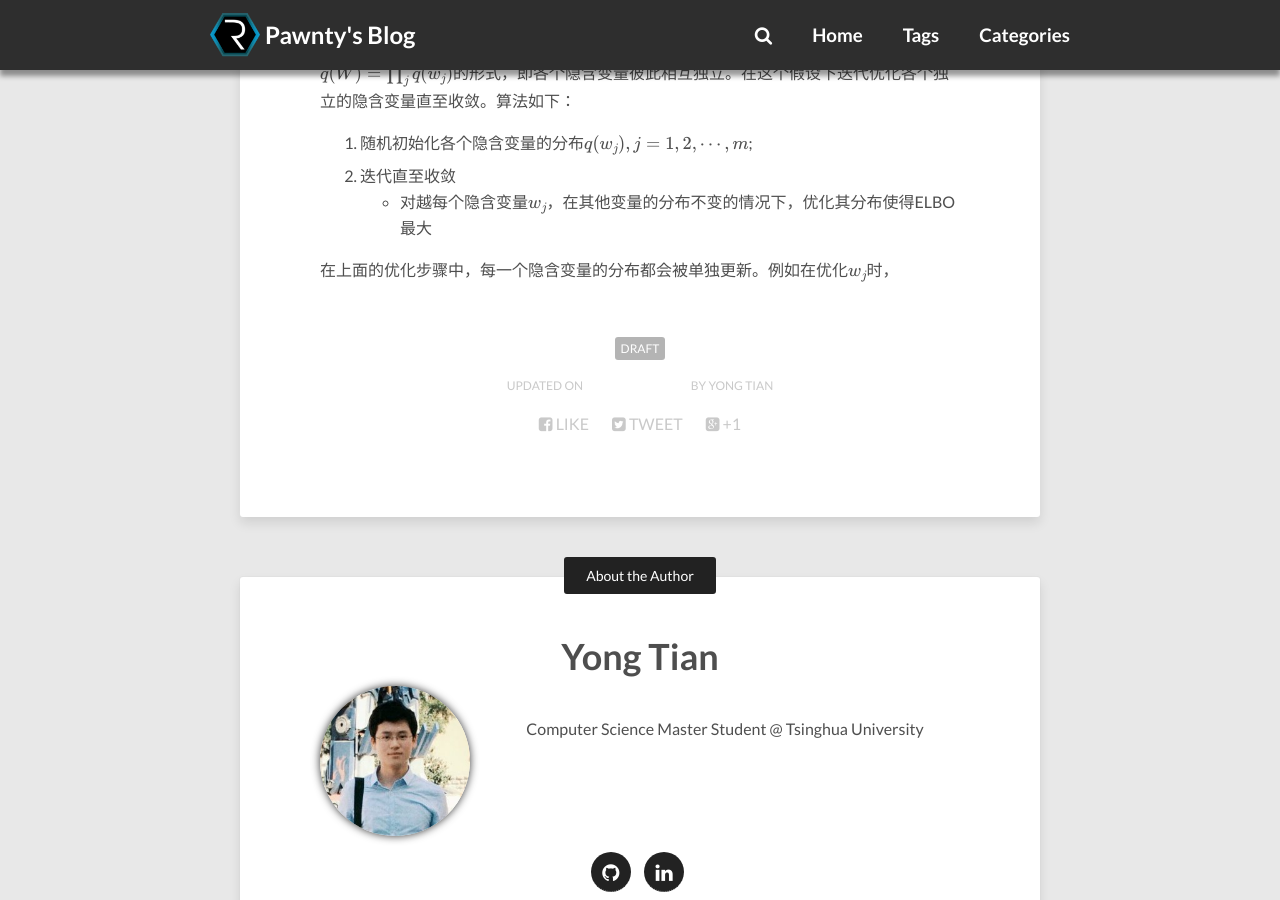
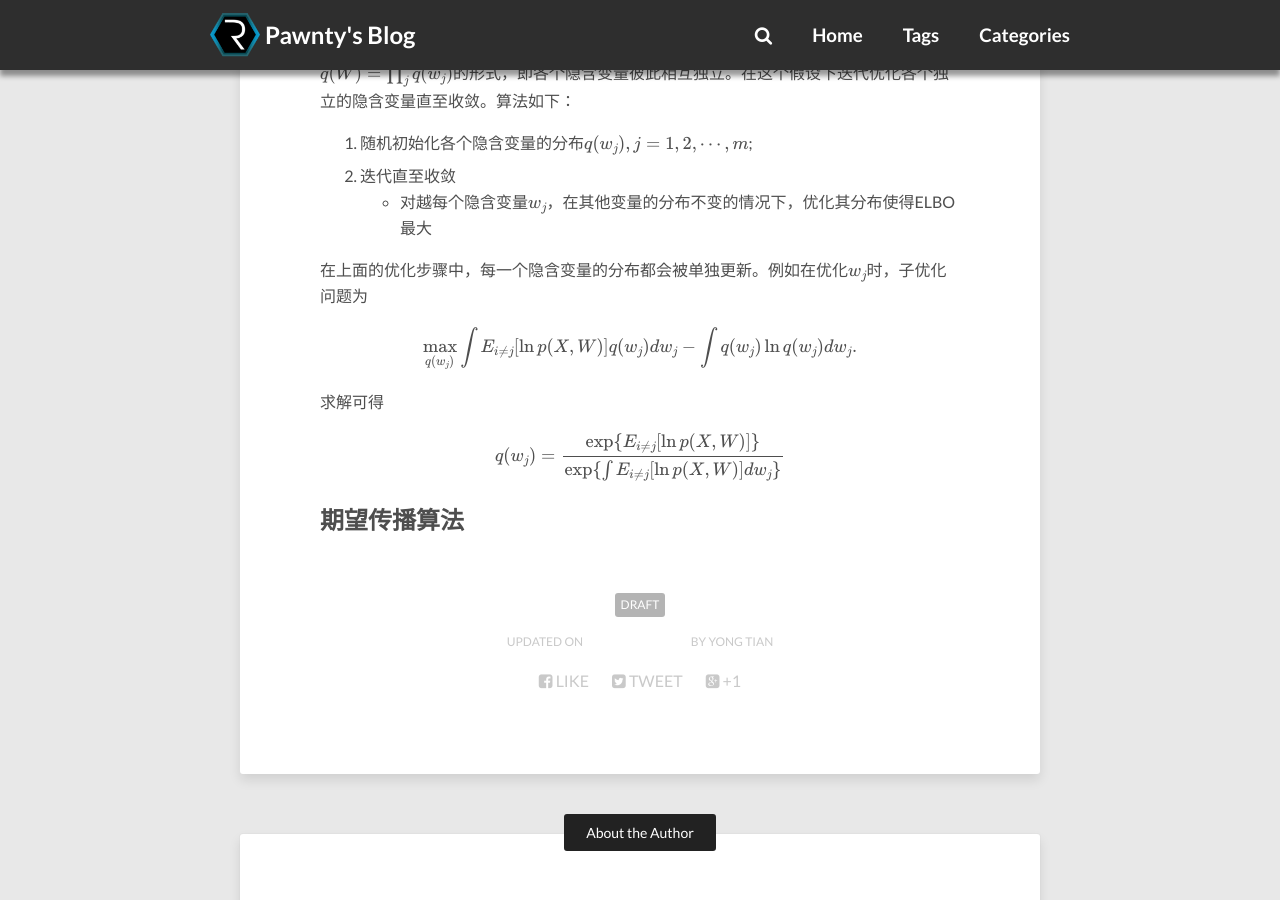
Before and after one commit to pawnty/pawnty.github.io, a Jekyll site: the page built from _posts/2016-01-28-kl-divergence-and-its-application-in-statistic-inference.md, in a window 1280 px wide and 900 px high, scrolled down 2676 px. Built offline with Jekyll 4.4.1, drawn with Linux system fonts in a browser that asks for light colours; nearby versions of some CDN libraries; formulas are drawn with MathJax 3; comment, search, counter and statistics services are not loaded.

Commit message:
Published with https://stackedit.io/

```diff
--- a/_posts/2016-01-28-kl-divergence-and-its-application-in-statistic-inference.md
+++ b/_posts/2016-01-28-kl-divergence-and-its-application-in-statistic-inference.md
@@ -97,4 +97,14 @@ $$
 2. 迭代直至收敛
 	+ 对越每个隐含变量$w_j$，在其他变量的分布不变的情况下，优化其分布使得ELBO最大
 
-在上面的优化步骤中，每一个隐含变量的分布都会被单独更新。例如在优化$w_j$时，
+在上面的优化步骤中，每一个隐含变量的分布都会被单独更新。例如在优化$w_j$时，子优化问题为
+
+$$
+\max_{q(w_j)} \int E_{i\neq j}[\ln p(X,W)]q(w_j)dw_j -\int q(w_j)\ln q(w_j) dw_j.
+$$
+
+求解可得
+
+$$q(w_j)=\frac{\exp\{E_{i\neq j}[\ln p(X,W)]\}}{\exp\{\int E_{i\neq j}[\ln p(X,W)]dw_j\}}$$
+
+## 期望传播算法
```
